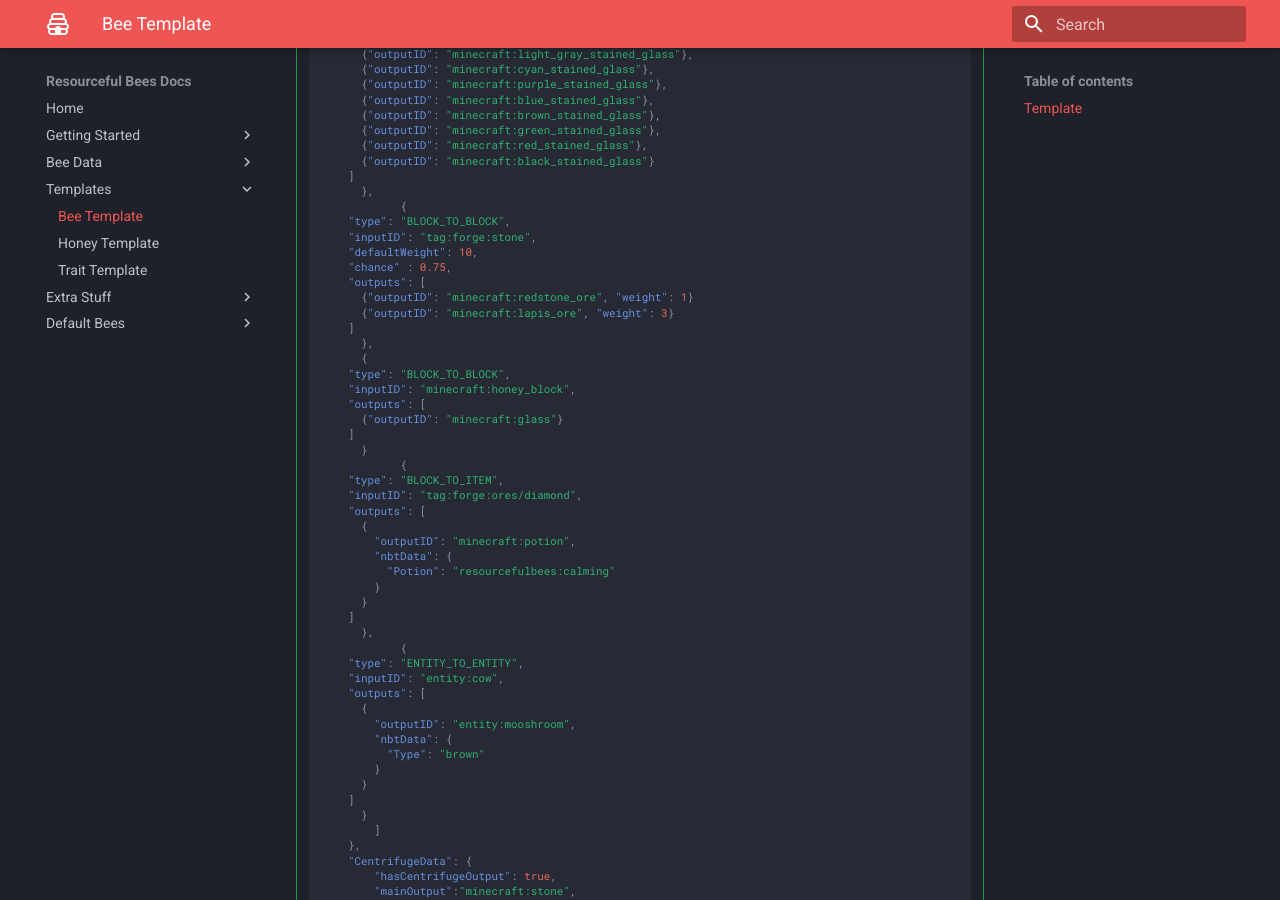
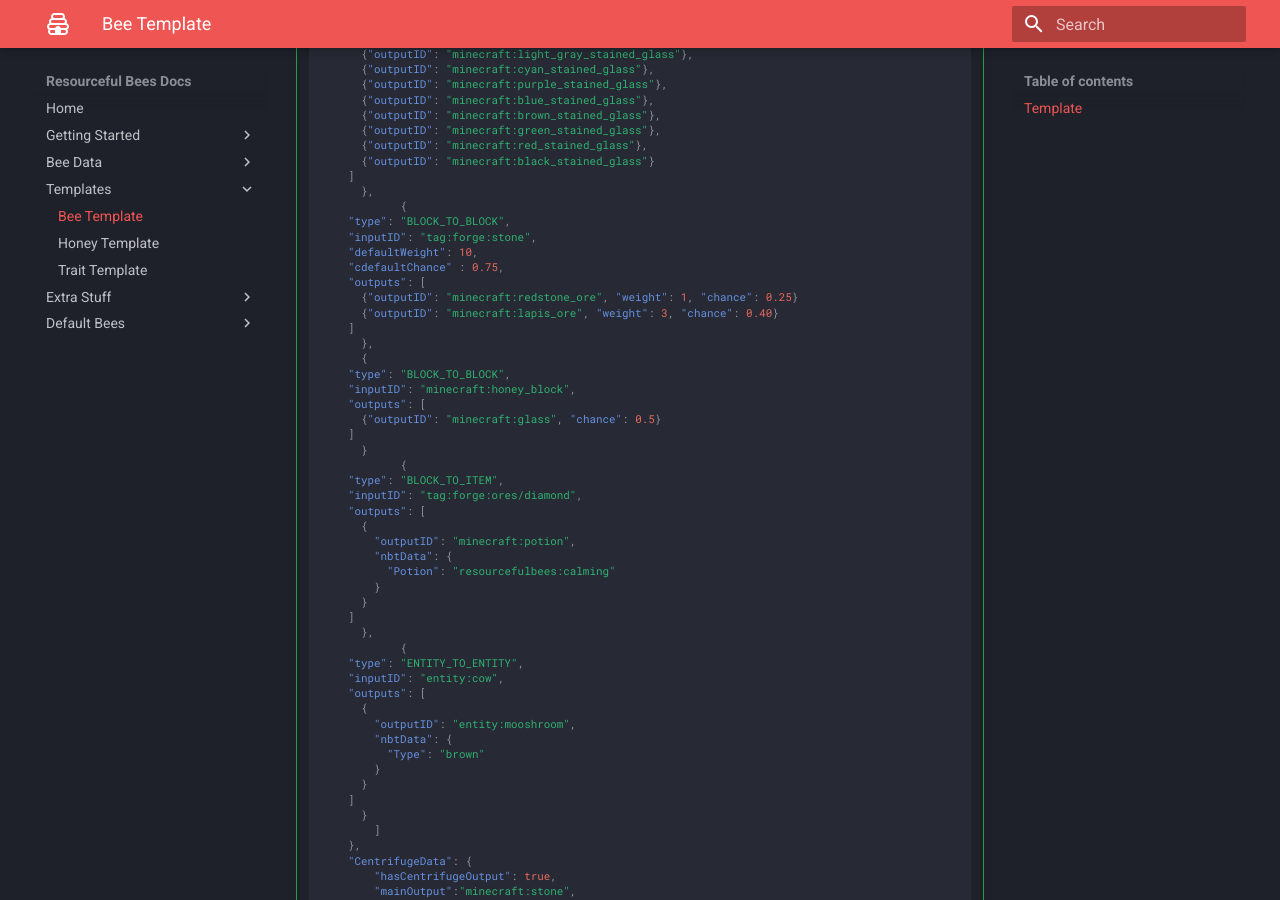
Before and after one commit to Team-Resourceful/ResourcefulBeesDocs, an MkDocs documentation site: the page built from docs/data_templates/bee_template.md, in a window 1280 px wide and 900 px high, scrolled down 1134 px. Built offline with MkDocs 1.6.1 and Material for MkDocs 9.7.7, drawn with Linux system fonts in a browser that asks for light colours.

Commit message:
docs/data_templates/bee_template.md updated from https://stackedit.io/

```diff
--- a/docs/data_templates/bee_template.md
+++ b/docs/data_templates/bee_template.md
@@ -68,17 +68,17 @@ This page contains a template for the bee jsons with ALL configurable options. T
 		"type": "BLOCK_TO_BLOCK",
 		"inputID": "tag:forge:stone",
 		"defaultWeight": 10,
-		"chance" : 0.75,
+		"cdefaultChance" : 0.75,
 		"outputs": [
-		  {"outputID": "minecraft:redstone_ore", "weight": 1}
-		  {"outputID": "minecraft:lapis_ore", "weight": 3}
+		  {"outputID": "minecraft:redstone_ore", "weight": 1, "chance": 0.25}
+		  {"outputID": "minecraft:lapis_ore", "weight": 3, "chance": 0.40}
 		]
 	      },
 	      {
 		"type": "BLOCK_TO_BLOCK",
 		"inputID": "minecraft:honey_block",
 		"outputs": [
-		  {"outputID": "minecraft:glass"}
+		  {"outputID": "minecraft:glass", "chance": 0.5}
 		]
 	      }
 				{
```
Also changed, not shown: other parts of docs/data_templates/bee_template.md (+2 -2 lines).
